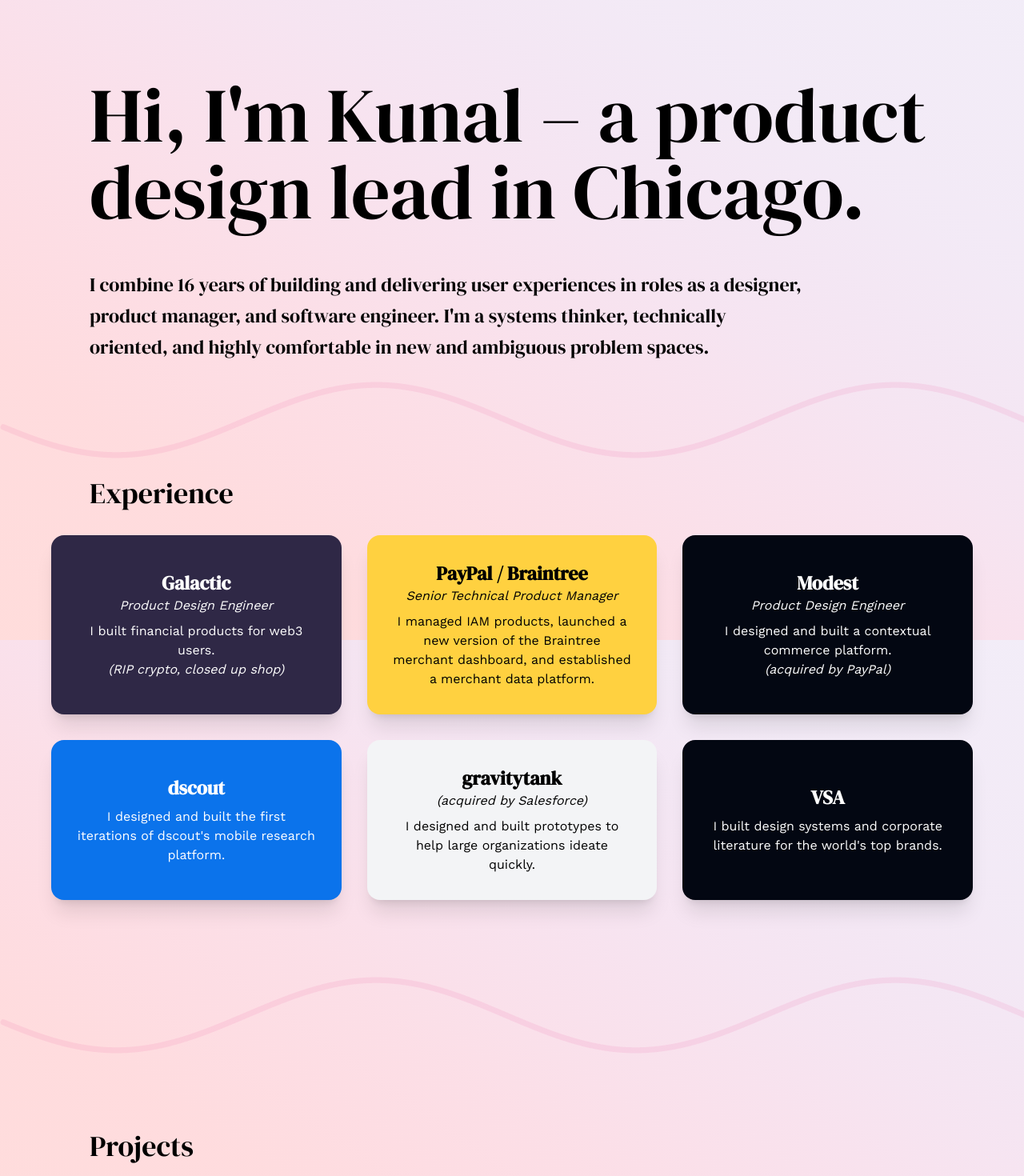
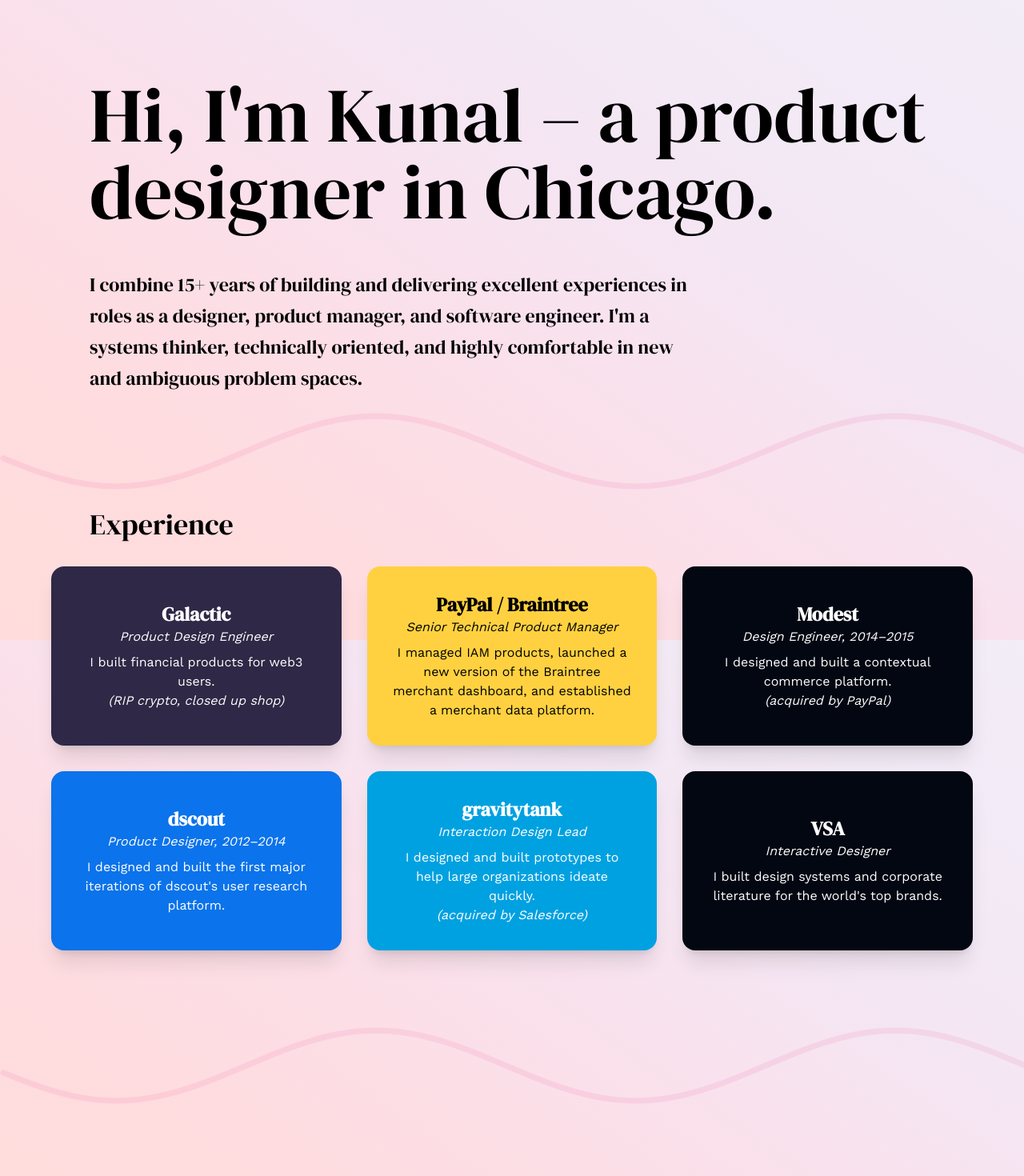
Before and after one commit to kunalbhat/portfolio-site, a React (Create React App) app: page / in a window 1280 px wide. Shown: the top 1470 px of the page at 80% size. Built offline with nearby package versions, Linux system fonts and the light colour scheme.

Commit message:
copy edits

```diff
--- a/src/App.css
+++ b/src/App.css
@@ -86,6 +86,10 @@
   @apply bg-[#0b73eb] text-white;
 }
 
+.case-study.gravitytank {
+  @apply bg-[#00a1e1] text-white;
+}
+
 .case-study.paypal {
   @apply bg-[#ffd140];
 }
--- a/src/pages/Home.js
+++ b/src/pages/Home.js
@@ -29,6 +29,7 @@
 
   const tagsList = [
     "SQL",
+    "APIs",
     "React",
     "Figma",
     "ProtoPie",
@@ -58,13 +59,13 @@
       <section className="content-container md:flex md:gap-12 mt-0 md:mb-6 lg:mb-12">
         <animated.div className="w-full" style={styles}>
           <h1 className="lg:mx-12">
-            Hi, I'm Kunal &ndash; a product design lead in Chicago.
+            Hi, I'm Kunal &ndash; a product designer in Chicago.
           </h1>
-          <h3 className="lg:mx-12 lg:max-w-4xl leading-relaxed font-normal">
-            I combine 16 years of building and delivering user experiences in
-            roles as a designer, product manager, and software engineer. I'm a
-            systems thinker, technically oriented, and highly comfortable in new
-            and ambiguous problem spaces.
+          <h3 className="lg:mx-12 lg:max-w-3xl leading-relaxed font-normal">
+            I combine 15+ years of building and delivering excellent experiences
+            in roles as a designer, product manager, and software engineer. I'm
+            a systems thinker, technically oriented, and highly comfortable in
+            new and ambiguous problem spaces.
           </h3>
         </animated.div>
       </section>
@@ -90,7 +91,7 @@
           </div>
           <div className="case-study modest col-span-1" onClick={expandSection}>
             <h3>Modest</h3>
-            <h6>Product Design Engineer</h6>
+            <h6>Design Engineer, 2014&ndash;2015</h6>
             <p>I designed and built a contextual commerce platform.</p>
             <h6>(acquired by PayPal)</h6>
           </div>
@@ -99,21 +100,27 @@
             onClick={expandSection}
           >
             <h3>dscout</h3>
+            <h6>Product Designer, 2012&ndash;2014</h6>
             <p>
-              I designed and built the first iterations of dscout's mobile
+              I designed and built the first major iterations of dscout's user
               research platform.
             </p>
           </div>
-          <div className="case-study col-span-1" onClick={expandSection}>
+          <div
+            className="case-study gravitytank col-span-1"
+            onClick={expandSection}
+          >
             <h3>gravitytank</h3>
-            <h6>(acquired by Salesforce)</h6>
+            <h6>Interaction Design Lead</h6>
             <p>
               I designed and built prototypes to help large organizations ideate
               quickly.
             </p>
+            <h6>(acquired by Salesforce)</h6>
           </div>
           <div className="case-study vsa col-span-1" onClick={expandSection}>
             <h3>VSA</h3>
+            <h6>Interactive Designer</h6>
             <p>
               I built design systems and corporate literature for the world's
               top brands.
@@ -145,9 +152,6 @@
               off-ramp straight from your wallet or your personal Skyteller
               off-ramp contract.
             </p>
-            <a href="/" className="button mt-8 -ml-2">
-              Read on
-            </a>
           </article>
         </div>
       </section>
@@ -161,9 +165,6 @@
               &ndash; the primary tool Braintree merchants use to manage their
               payments.
             </p>
-            <a href="/" className="button mt-8 -ml-2">
-              Read on
-            </a>
           </article>
           <aside className="braintree-cover mb-8 lg:mb-0 flex col-span-3 shadow-xl rounded-2xl bg-white items-center justify-center h-80 md:h-96"></aside>
         </div>
@@ -171,7 +172,6 @@
       <div className="section-divider"></div>
       <section className="content-container grid-flow-row grid lg:grid-flow-col lg:grid-cols-3 gap-8 lg:gap-24">
         <div className="col-span-1">
-          <h2>About Me</h2>
           <img
             src="./images/kunal-profile.jpg"
             alt="Profile"
```
